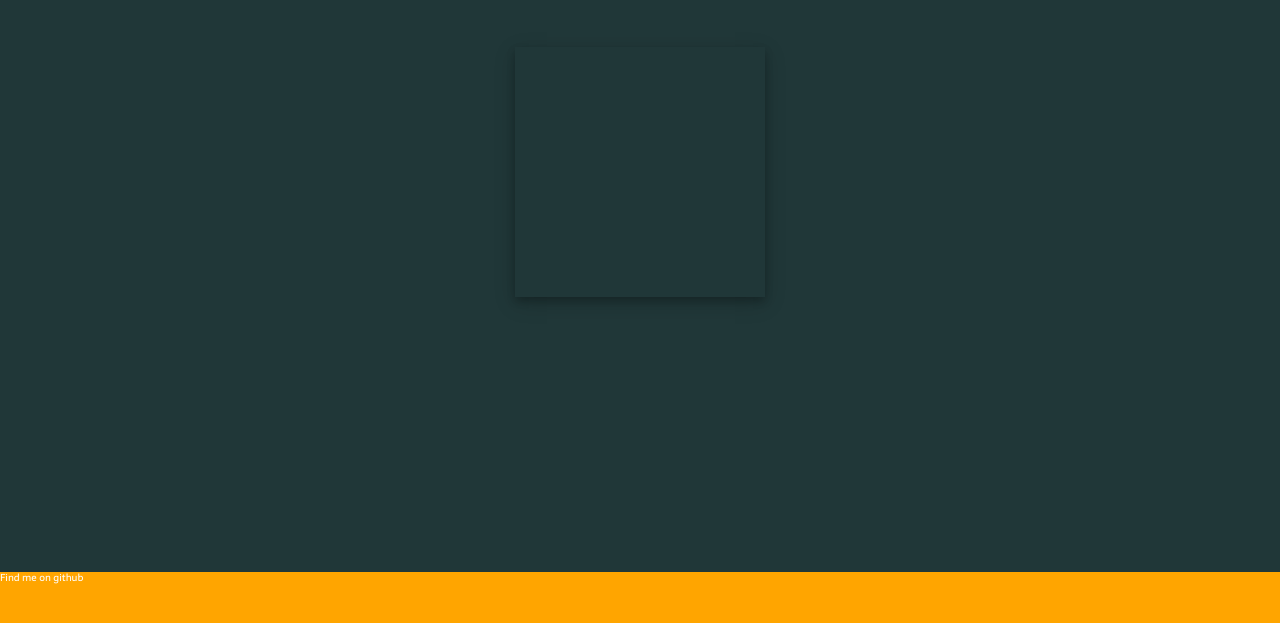
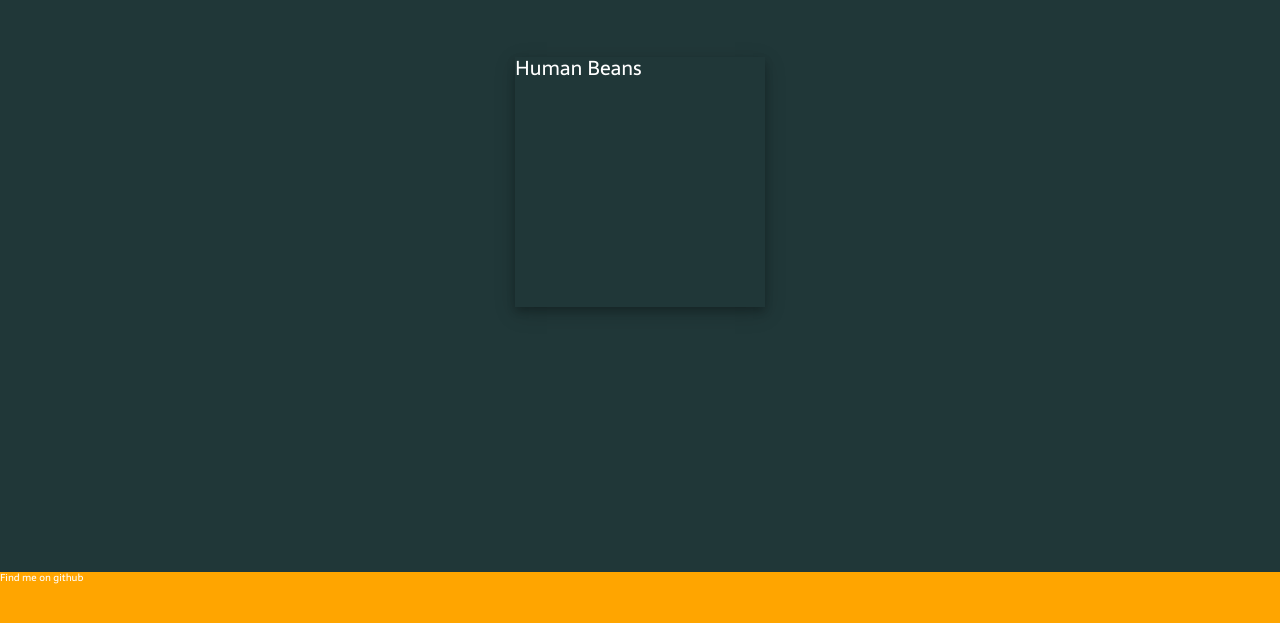
Before and after one commit to Paeniche/Paeniche.com, a plain HTML site: page index.html in a window 1280 px wide. Shown: the part 1028-1651 px from the top of the page. Drawn offline with nearby package versions, Linux system fonts and the light colour scheme.

Commit message:
Adjust project tile

```diff
--- a/index.html
+++ b/index.html
@@ -43,9 +43,11 @@
             <p id="site-subtitle">A Web Developer</p>
         </div>
         <div id="projects">
-            <div class="project-tile">
-                <a href=""></a>
-            </div>
+            <a href="https://paeniche.github.io/Human-Beans/">
+                <div class="project-tile">
+                    <p class="project-name">Human Beans</p>
+                </div>
+            </a>
         </div>
         <div id="contact">
             <a href="https://github.com/Paeniche" id="profile-link" target="_blank">Find me on github</a>
```
